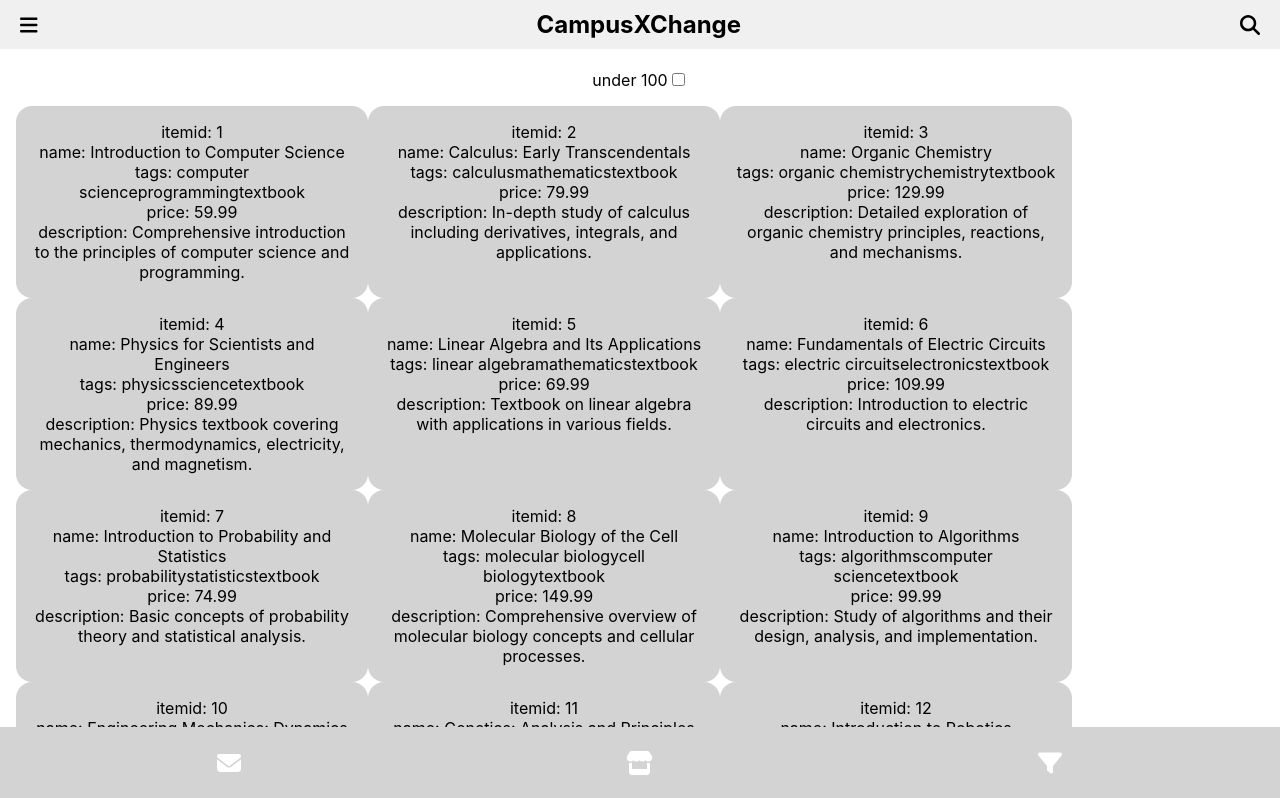
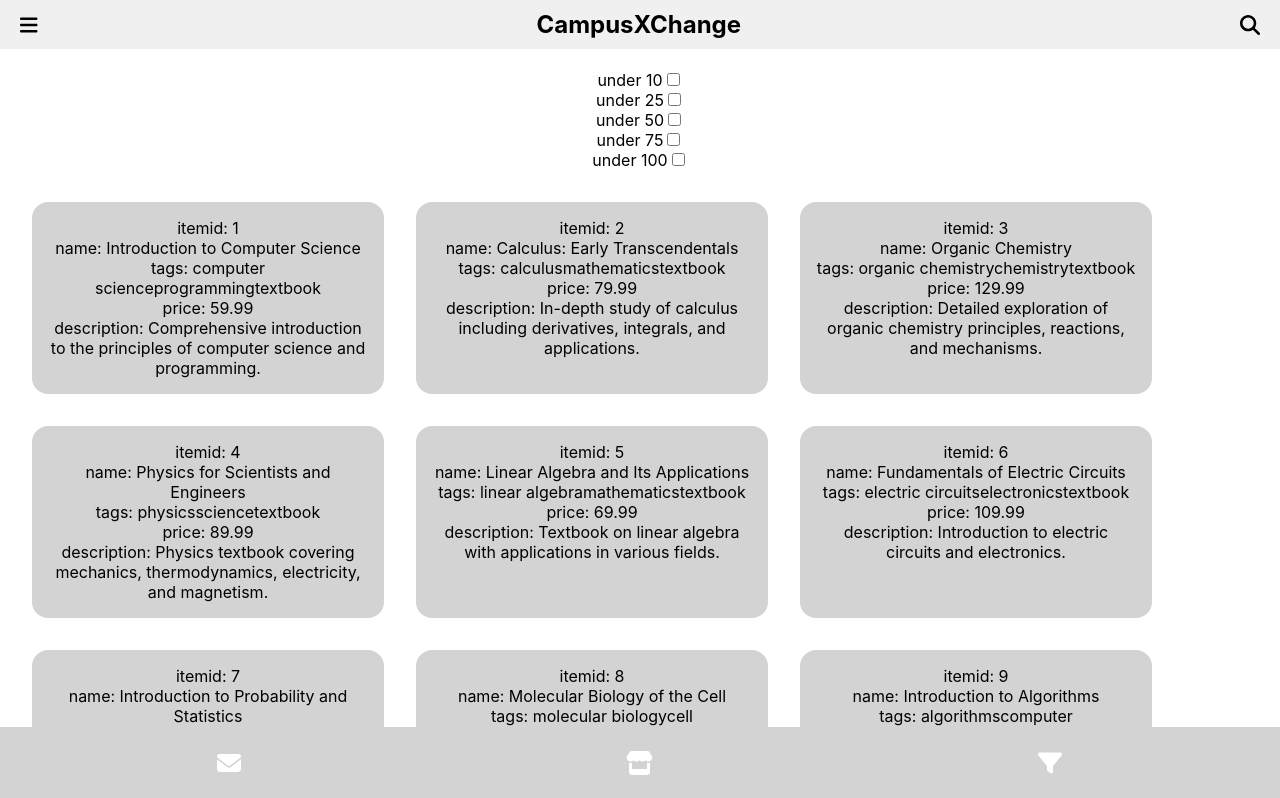
Before and after one commit to 394-s24/CampusXChange, a React (Vite) app: page / in a window 1280 px wide. Shown: the top 798 px of the page. Built offline with nearby package versions, Linux system fonts and the light colour scheme.

Commit message:
Price filtering

```diff
--- a/src/App.css
+++ b/src/App.css
@@ -49,6 +49,7 @@
   border-radius: 1em;
 
   padding: 1rem;
+  margin: 1rem;
   width: 20rem;
 }
 
--- a/src/App.jsx
+++ b/src/App.jsx
@@ -1,4 +1,4 @@
-import { useState } from 'react';
+import { useState, useEffect } from 'react';
 import logo from './logo.svg';
 import { FontAwesomeIcon } from '@fortawesome/react-fontawesome'
 import { faBars, faSearch, faEnvelope, faStore, faFilter } from '@fortawesome/free-solid-svg-icons';
@@ -9,13 +9,14 @@ import PriceFilter from './components/PriceFilter';
 const App = () => {
 
   const [filteredItems, setFilteredItems] = useState(data);
+  const [activePriceFilter, setActivePriceFilter] = useState(Infinity);
+  const [activeTags, setActiveTags] = useState([]);
 
-  const handleFilter = (min, max) => {
+  useEffect(() => {
     // min might not be used for now, but I wanted to make this function more general
-    const filtered = data.filter(item => item.price <= max && item.price >= min);
+    const filtered = data.filter(item => item.price <= activePriceFilter);
     setFilteredItems(filtered);
-
-  }
+  }, [activePriceFilter])
 
   const itemslist = filteredItems.map(item => {
     return (
@@ -44,7 +45,13 @@ const App = () => {
       </div>
       <div className="content">
 
-        <PriceFilter text="under 100" handleFilter={handleFilter} min={0} max={100} />
+        <div id="price-filters" className="filter-group">
+          <PriceFilter text="under 10" activeFilter={activePriceFilter} setFilter={setActivePriceFilter} min={0} max={10} />
+          <PriceFilter text="under 25" activeFilter={activePriceFilter} setFilter={setActivePriceFilter} min={0} max={25} />
+          <PriceFilter text="under 50" activeFilter={activePriceFilter} setFilter={setActivePriceFilter} min={0} max={50} />
+          <PriceFilter text="under 75" activeFilter={activePriceFilter} setFilter={setActivePriceFilter} min={0} max={75} />
+          <PriceFilter text="under 100" activeFilter={activePriceFilter} setFilter={setActivePriceFilter} min={0} max={100} />
+        </div>
 
         <div className="items-wrapper">
           {itemslist}
--- a/src/components/PriceFilter.jsx
+++ b/src/components/PriceFilter.jsx
@@ -1,37 +1,30 @@
 import React, { useState } from 'react';
 
-export default function PriceFilter({ text, handleFilter, min, max }) {
+export default function PriceFilter({ text, activeFilter, setFilter, min, max }) {
     // Component for the checkbox and text label for the price filter
     // May completely remove if we want to change how we filter
     // (e.g. let user type min/max instead of giving them predefined min/max)
 
-    const [isChecked, setIsChecked] = useState(false);
-
     const handleChange = () => {
-        setIsChecked(!isChecked);
-
-        if (isChecked) {
-            handleFilter(min, max);
+        if (activeFilter == max) {
+            setFilter(Infinity)
         } else {
-            // Show all items
-            handleFilter(0, Infinity);
+            setFilter(max)
         }
-
     };
 
     return (
+        <>
             <div>
-
                 <label>
                     {text}
                 </label>
-
                 <input
                     type="checkbox"
-                checked={isChecked}
-                onClick={handleChange}
+                    checked={activeFilter == max}
+                    onChange={handleChange}
                 />
-
             </div>
+        </>
     );
 }
```
Lines whose indentation alone changed are shown as unchanged.
